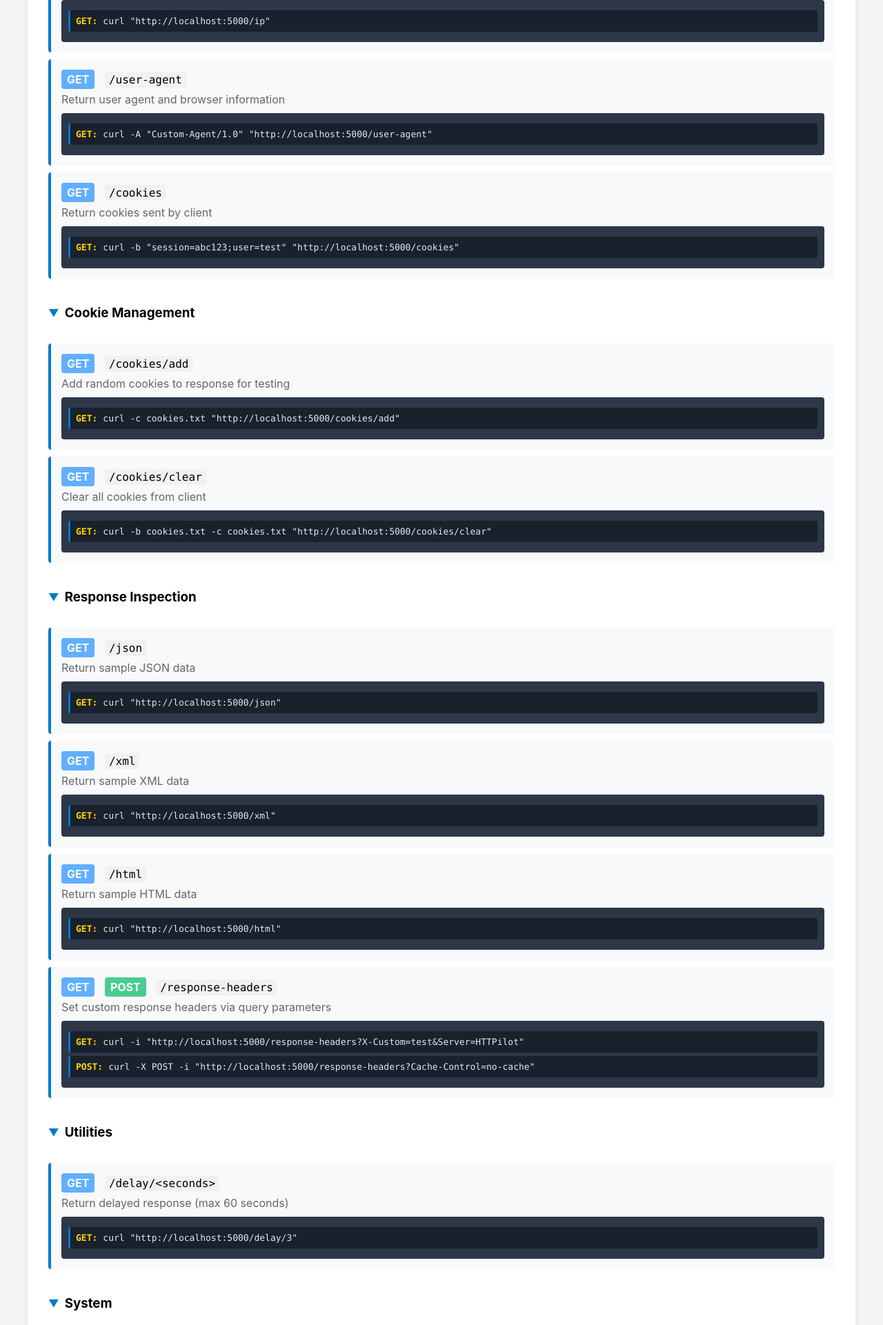
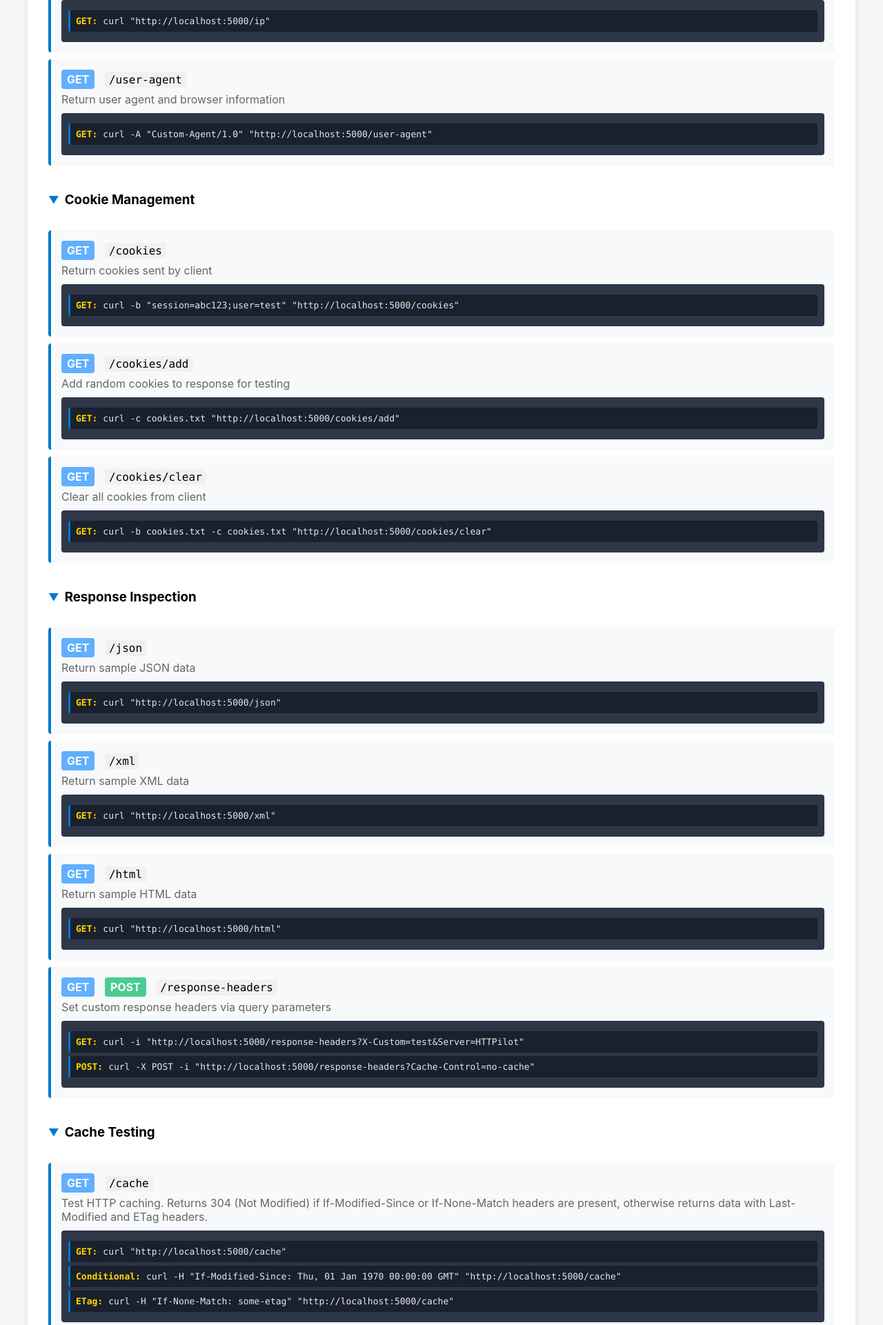
Before and after one commit to plantree/httpilot, a Flask app: page / in a window 1280 px wide. Shown: the part 2413-4334 px from the top of the page at 69% size. Run offline with Flask 3, Linux system fonts and the light colour scheme.

Commit message:
[2025-09-22] support cache

```diff
--- a/src/app.py
+++ b/src/app.py
@@ -32,6 +32,7 @@ def create_app(config_name="development"):
         response_inspect,
         cookies,
         utilities,
+        cache,
     )
 
     app.register_blueprint(main.bp)
@@ -41,6 +42,7 @@ def create_app(config_name="development"):
     app.register_blueprint(response_inspect.bp)
     app.register_blueprint(utilities.bp)
     app.register_blueprint(cookies.bp)
+    app.register_blueprint(cache.bp)
 
     # Error handlers
     @app.errorhandler(404)
--- a/src/routes/main.py
+++ b/src/routes/main.py
@@ -36,18 +36,37 @@ def api_info():
                     "/head": "HEAD request testing",
                     "/options": "OPTIONS request testing",
                 },
-                "Status Codes": {"/status/<code>": "Return specific HTTP status code"},
+                "Status Codes": {
+                    "/status/<code>": "Return specific HTTP status code (supports GET, POST, PUT, PATCH, OPTIONS)",
+                    "/status/random": "Return random HTTP status code (GET only)",
+                },
                 "Request Inspection": {
                     "/headers": "Return request headers",
                     "/ip": "Return client IP address",
-                    "/user-agent": "Return user agent",
-                    "/cookies": "Return cookies",
+                    "/user-agent": "Return user agent information",
+                },
+                "Cookie Management": {
+                    "/cookies": "Return cookies sent by client",
+                    "/cookies/add": "Add random test cookies to response",
+                    "/cookies/clear": "Clear all cookies from client",
+                },
+                "Response Inspection": {
+                    "/json": "Return sample JSON data",
+                    "/xml": "Return sample XML data",
+                    "/html": "Return sample HTML data",
+                    "/response-headers": "Set custom response headers via query parameters (GET, POST)",
+                },
+                "Cache Testing": {
+                    "/cache": "Test HTTP caching (returns 304 if If-Modified-Since or If-None-Match headers present)",
+                    "/cache/<seconds>": "Set Cache-Control header for specified seconds",
+                    "/etag/<etag>": "Test ETag handling with If-None-Match and If-Match headers",
                 },
                 "Utilities": {
-                    "/delay/<seconds>": "Delayed response",
-                    "/json": "Return JSON data",
-                    "/xml": "Return XML data",
-                    "/html": "Return HTML data",
+                    "/delay/<seconds>": "Return delayed response (max 60 seconds)",
+                },
+                "System": {
+                    "/health": "Health check endpoint",
+                    "/api": "API information and endpoint list",
                 },
             },
         }
--- a/src/templates/index.html
+++ b/src/templates/index.html
@@ -304,6 +304,10 @@
                     </div>
                 </div>
             </div>
+        </div>
+
+        <h3 class="collapsible">Cookie Management</h3>
+        <div class="collapsible-content">
             <div class="endpoint">
                 <span class="method get">GET</span>
                 <code>/cookies</code>
@@ -314,10 +318,6 @@
                     </div>
                 </div>
             </div>
-        </div>
-
-        <h3 class="collapsible">Cookie Management</h3>
-        <div class="collapsible-content">
             <div class="endpoint">
                 <span class="method get">GET</span>
                 <code>/cookies/add</code>
@@ -383,6 +383,58 @@
                     </div>
                     <div class="curl-command">
                         <span class="method-label">POST:</span>curl -X POST -i "http://localhost:5000/response-headers?Cache-Control=no-cache"
+                    </div>
+                </div>
+            </div>
+        </div>
+
+        <h3 class="collapsible">Cache Testing</h3>
+        <div class="collapsible-content">
+            <div class="endpoint">
+                <span class="method get">GET</span>
+                <code>/cache</code>
+                <div class="description">Test HTTP caching. Returns 304 (Not Modified) if If-Modified-Since or If-None-Match headers are present, otherwise returns data with Last-Modified and ETag headers.</div>
+                <div class="curl-examples">
+                    <div class="curl-command">
+                        <span class="method-label">GET:</span>curl "http://localhost:5000/cache"
+                    </div>
+                    <div class="curl-command">
+                        <span class="method-label">Conditional:</span>curl -H "If-Modified-Since: Thu, 01 Jan 1970 00:00:00 GMT" "http://localhost:5000/cache"
+                    </div>
+                    <div class="curl-command">
+                        <span class="method-label">ETag:</span>curl -H "If-None-Match: some-etag" "http://localhost:5000/cache"
+                    </div>
+                </div>
+            </div>
+            <div class="endpoint">
+                <span class="method get">GET</span>
+                <code>/cache/&lt;seconds&gt;</code>
+                <div class="description">Set Cache-Control header for specified number of seconds (e.g., /cache/300 for 5 minutes).</div>
+                <div class="curl-examples">
+                    <div class="curl-command">
+                        <span class="method-label">GET:</span>curl -i "http://localhost:5000/cache/300"
+                    </div>
+                    <div class="curl-command">
+                        <span class="method-label">1 hour:</span>curl -i "http://localhost:5000/cache/3600"
+                    </div>
+                </div>
+            </div>
+            <div class="endpoint">
+                <span class="method get">GET</span>
+                <code>/etag/&lt;etag&gt;</code>
+                <div class="description">Test ETag handling. Returns 304 if If-None-Match matches, 412 if If-Match doesn't match (and not wildcard), otherwise returns normal response with the specified ETag.</div>
+                <div class="curl-examples">
+                    <div class="curl-command">
+                        <span class="method-label">GET:</span>curl "http://localhost:5000/etag/test123"
+                    </div>
+                    <div class="curl-command">
+                        <span class="method-label">Match:</span>curl -H "If-None-Match: test123" "http://localhost:5000/etag/test123"
+                    </div>
+                    <div class="curl-command">
+                        <span class="method-label">Wildcard:</span>curl -H "If-None-Match: *" "http://localhost:5000/etag/test123"
+                    </div>
+                    <div class="curl-command">
+                        <span class="method-label">If-Match:</span>curl -H "If-Match: other-etag" "http://localhost:5000/etag/test123"
                     </div>
                 </div>
             </div>
```
Also changed, not shown: src/routes/cache.py (added, +60 -0 lines), src/routes/response_inspect.py (+0 -21 lines), README.md.
